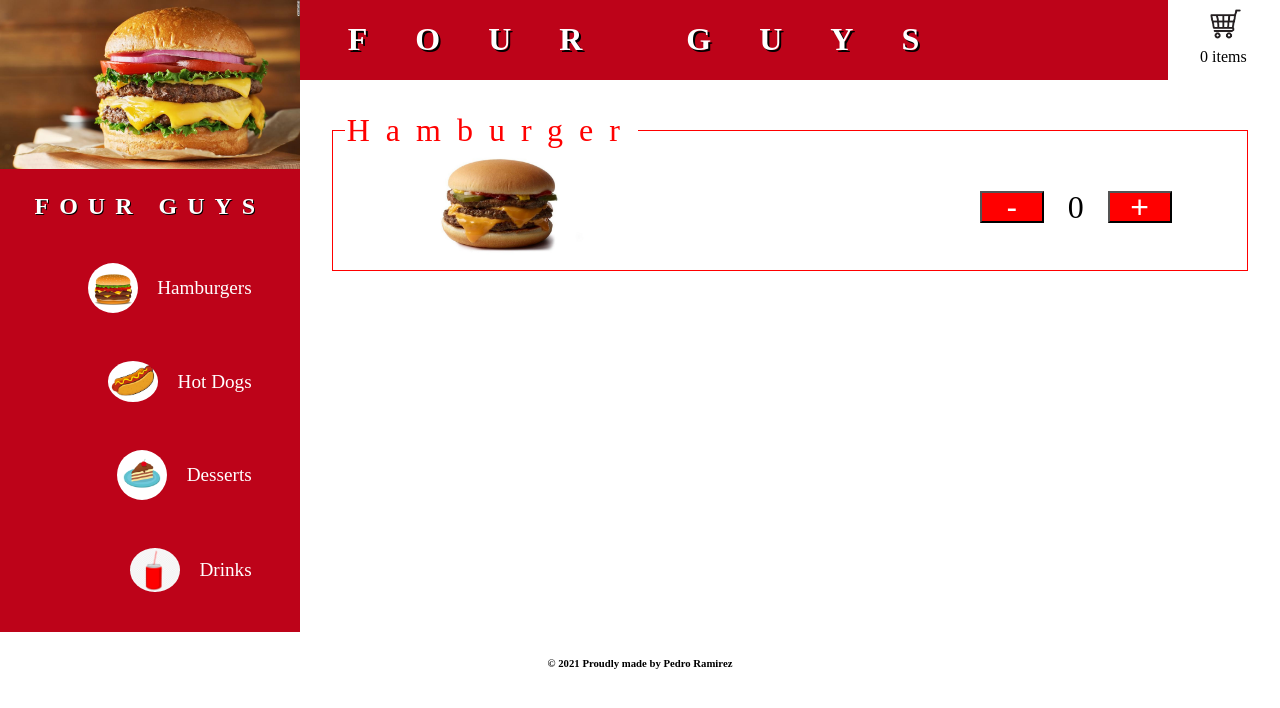
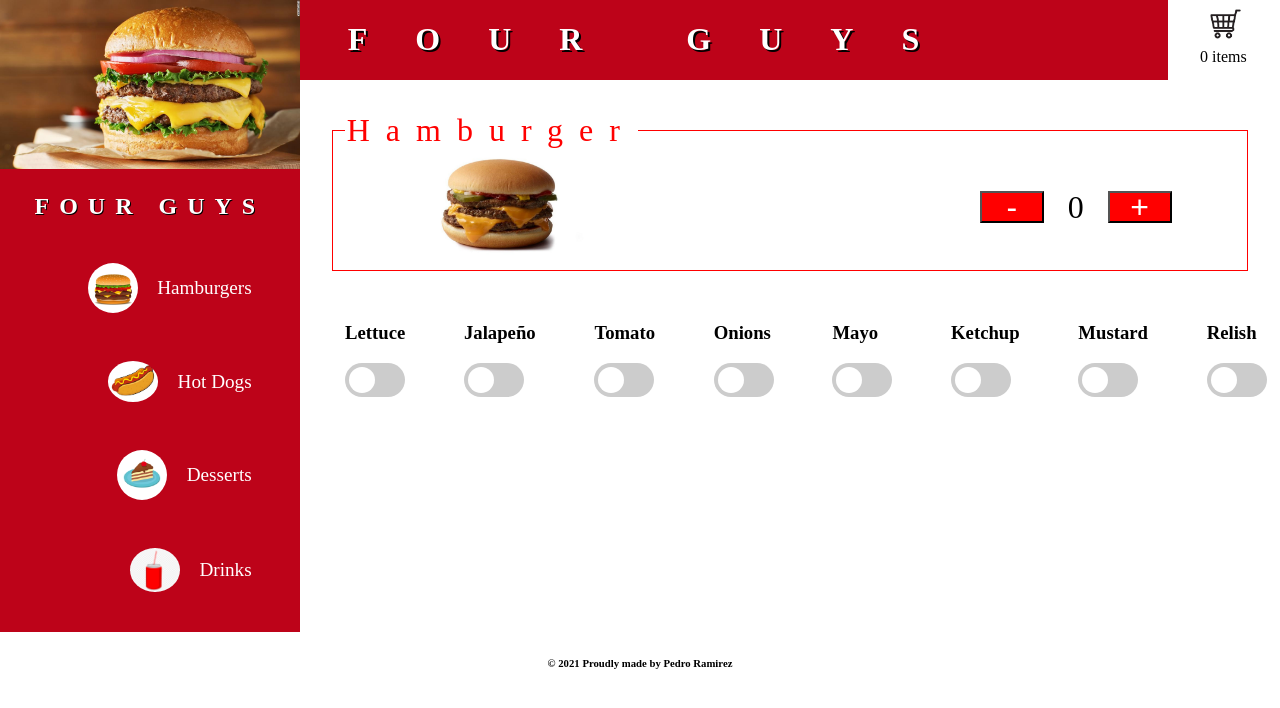
Before and after one commit to pramirez2328/fourGuys-restaurant, a React (Create React App) app: page /hamburgers in a window 1280 px wide. Shown: the top 708 px of the page. Built offline with nearby package versions, Linux system fonts and the light colour scheme; a web font is replaced by a local one.

Commit message:
add ingredients

```diff
--- /dev/null
+++ b/src/components/BurgerIngredients.jsx
@@ -0,0 +1,75 @@
+import React from "react";
+import "../style/burgerIngredients.css";
+
+function BurgerIngredients({ value }) {
+  console.log(value);
+  return (
+    <div id="burgerIngredients">
+      <div>
+        <h3>Lettuce</h3>
+        <label className="switch">
+          <input type="checkbox" value={`${value}`} />
+          <span className="slider round"></span>
+        </label>
+      </div>
+
+      <div>
+        <h3> Jalapeño</h3>
+        <label className="switch">
+          <input type="checkbox" />
+          <span className="slider round"></span>
+        </label>
+      </div>
+
+      <div>
+        <h3>Tomato</h3>
+        <label className="switch">
+          <input type="checkbox" />
+          <span className="slider round"></span>
+        </label>
+      </div>
+
+      <div>
+        <h3>Onions</h3>
+        <label className="switch">
+          <input type="checkbox" />
+          <span className="slider round"></span>
+        </label>
+      </div>
+
+      <div>
+        <h3>Mayo</h3>
+        <label className="switch">
+          <input type="checkbox" />
+          <span className="slider round"></span>
+        </label>
+      </div>
+
+      <div>
+        <h3>Ketchup</h3>
+        <label className="switch">
+          <input type="checkbox" />
+          <span className="slider round"></span>
+        </label>
+      </div>
+
+      <div>
+        <h3>Mustard</h3>
+        <label className="switch">
+          <input type="checkbox" />
+          <span className="slider round"></span>
+        </label>
+      </div>
+
+      <div>
+        <h3>Relish</h3>
+        <label className="switch">
+          <input type="checkbox" />
+          <span className="slider round"></span>
+        </label>
+      </div>
+    </div>
+  );
+}
+
+export default BurgerIngredients;
--- a/src/components/Hamburgers.jsx
+++ b/src/components/Hamburgers.jsx
@@ -1,10 +1,12 @@
-import React from "react";
+import React, { useState } from "react";
 import SideBar from "./SideBar";
 import Cart from "./Cart";
 import "../style/hamburger.css";
 import sectionBurger from "../images/sectionBurger.jpg";
+import BurgerIngredients from "./BurgerIngredients";
 
 function Hamburgers() {
+  const [value, setValue] = useState(0);
   return (
     <>
       <SideBar />
@@ -22,6 +24,8 @@
             <button className="buttons">+</button>
           </div>
         </fieldset>
+
+        <BurgerIngredients value={value} />
       </div>
     </>
   );
--- /dev/null
+++ b/src/style/burgerIngredients.css
@@ -0,0 +1,68 @@
+.switch {
+  position: relative;
+  display: inline-block;
+  width: 60px;
+  height: 34px;
+}
+
+/* Hide default HTML checkbox */
+.switch input {
+  opacity: 0;
+  width: 0;
+  height: 0;
+}
+
+/* The slider */
+.slider {
+  position: absolute;
+  cursor: pointer;
+  top: 0;
+  left: 0;
+  right: 0;
+  bottom: 0;
+  background-color: #ccc;
+  -webkit-transition: 0.4s;
+  transition: 0.4s;
+}
+
+.slider:before {
+  position: absolute;
+  content: "";
+  height: 26px;
+  width: 26px;
+  left: 4px;
+  bottom: 4px;
+  background-color: white;
+  -webkit-transition: 0.4s;
+  transition: 0.4s;
+}
+
+input:checked + .slider {
+  background-color: red;
+}
+
+input:focus + .slider {
+  box-shadow: 0 0 1px red;
+}
+
+input:checked + .slider:before {
+  -webkit-transform: translateX(26px);
+  -ms-transform: translateX(26px);
+  transform: translateX(26px);
+}
+
+/* Rounded sliders */
+.slider.round {
+  border-radius: 34px;
+}
+
+.slider.round:before {
+  border-radius: 50%;
+}
+
+#burgerIngredients {
+  display: flex;
+  justify-content: space-around;
+  width: 100%;
+  margin: 2em 4em 2em 1em;
+}
```
